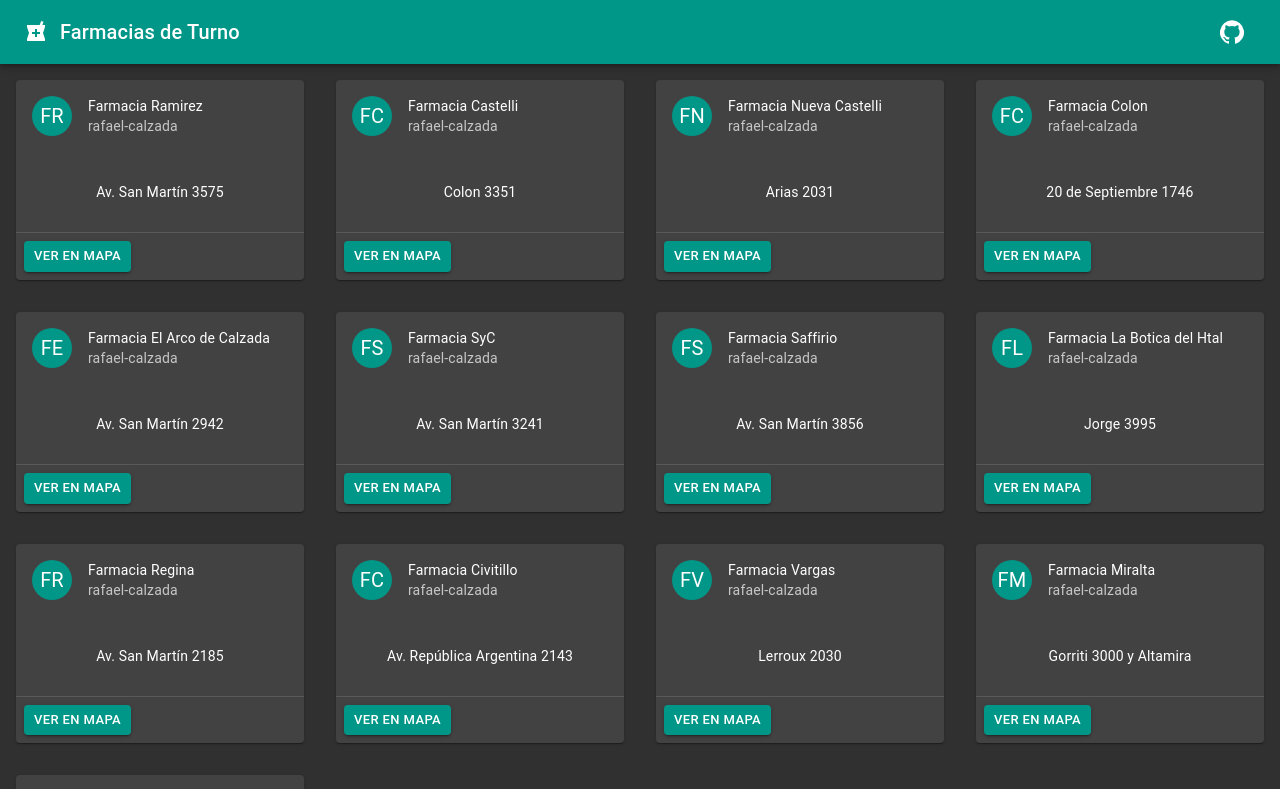
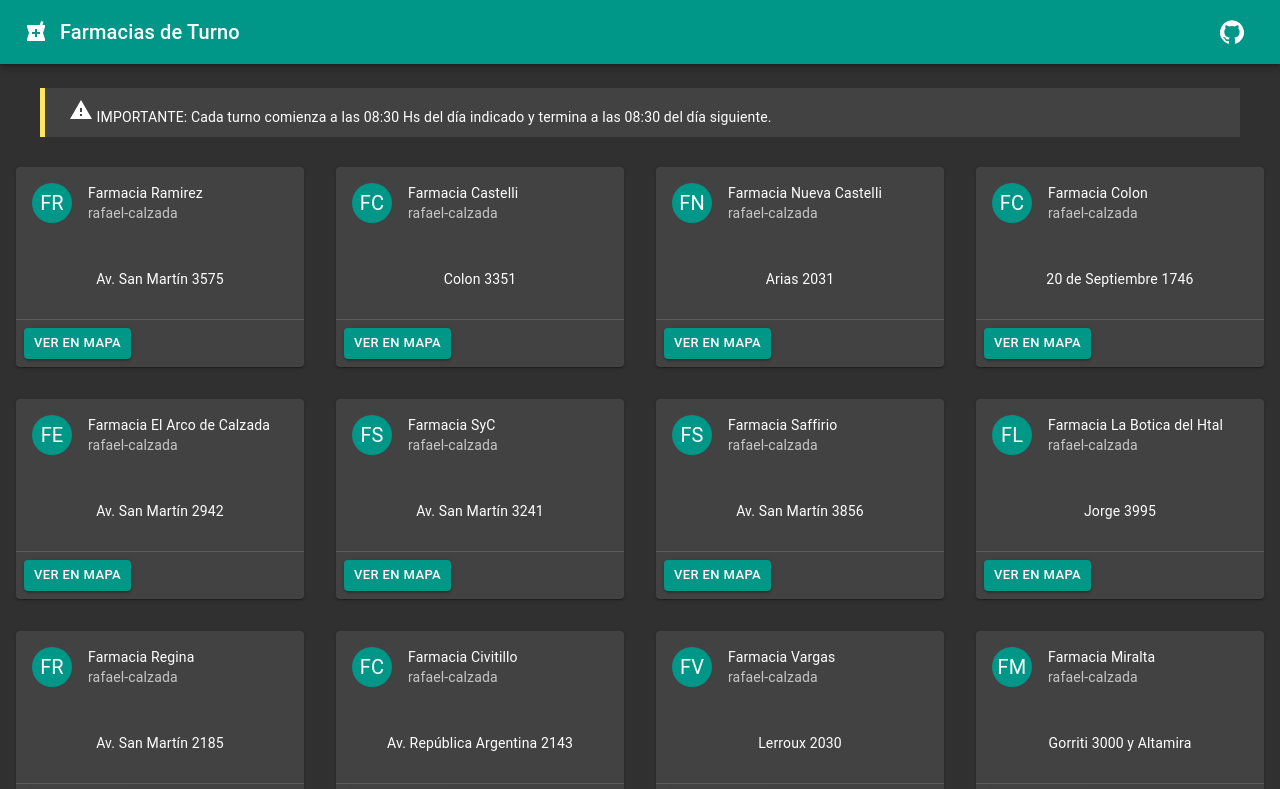
Before and after one commit to MefhigosetH/farmaturno, a React (Create React App) app in the folder app/: page / in a window 1280 px wide. Shown: the top 789 px of the page. Built offline with nearby package versions, Linux system fonts and the light colour scheme; no server answers.

Commit message:
feat(turnos): Agregamos warning para aclarar cómo funcionan los turnos

```diff
--- a/app/src/components/Turnos.js
+++ b/app/src/components/Turnos.js
@@ -1,14 +1,15 @@
 // Importamos librerias instaladas
 import React from 'react'
-//import { makeStyles } from '@material-ui/core/styles';
+import { withStyles } from '@material-ui/core/styles';
 import Grid from '@material-ui/core/Grid';
 import CircularProgress from '@material-ui/core/CircularProgress';
+import WarningIcon from '@material-ui/icons/Warning';
 
 // Importamos componentes locales
 import FarmaciaCard from './FarmaciaCard';
 
 // Default export
-export default class Turnos extends React.Component {
+class Turnos extends React.Component {
 
   constructor(props) {
     super(props);
@@ -70,15 +71,17 @@ export default class Turnos extends React.Component {
 
   render() {
 
-    //const style = this.useStyles();
+    const { classes } = this.props;
     const farmacias = this.state.farmacias;
 
     if(this.state.isLoading) {
-      return ( <CircularProgress /> );
+      return ( <React.Fragment><CircularProgress /></React.Fragment> );
     }
 
     return (
       <React.Fragment>
+
+        <blockquote className={classes.blockquote}><WarningIcon /> IMPORTANTE: Cada turno comienza a las 08:30 Hs del día indicado y termina a las 08:30 del día siguiente.</blockquote>
 
         <Grid container>
 
@@ -95,3 +98,18 @@ export default class Turnos extends React.Component {
   }
 
 }
+
+
+
+const styles = theme => ({
+  blockquote: {
+    background: theme.palette.background.paper,
+    borderLeft: '5px solid #ffe564',
+    marginTop: '24px',
+    padding: '10px 24px'
+  }
+});
+
+
+
+export default withStyles(styles)(Turnos);
```
